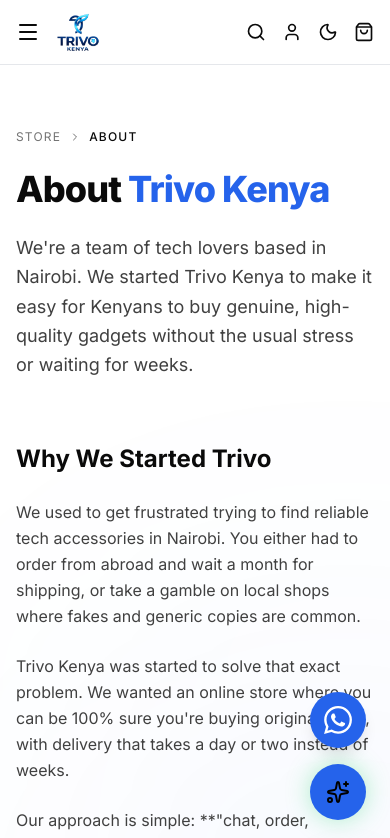
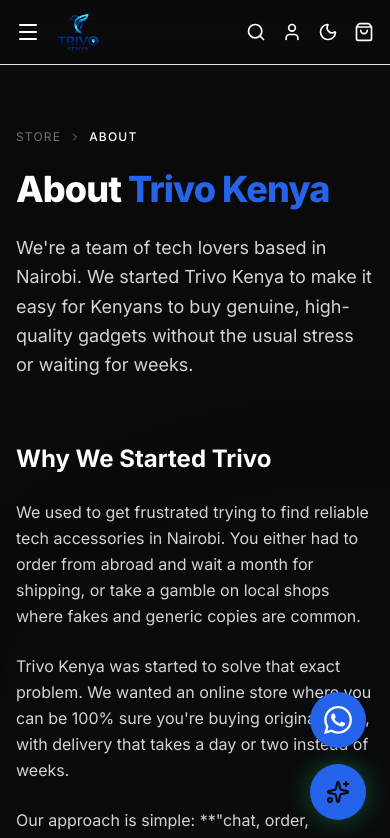
Before and after one commit to trivokenya-ctrl/trivo-gadgets, a Next.js app: page /about in a window 390 px wide. Shown: the top 838 px of the page. Built offline with nearby package versions, Linux system fonts and the light colour scheme.

Commit message:
feat: implement responsive Navbar with theme switching, global ThemeContext, and custom not-found page

```diff
--- /dev/null
+++ b/src/app/not-found.tsx
@@ -0,0 +1,38 @@
+import Link from "next/link";
+
+export default function NotFound() {
+  return (
+    <div className="relative min-h-screen flex items-center justify-center bg-background px-4 overflow-hidden">
+      <div className="absolute inset-0 bg-gradient-to-br from-accent/5 via-transparent to-highlight/5 pointer-events-none" />
+      <div className="absolute top-1/3 left-1/3 w-[500px] h-[500px] bg-accent/10 rounded-full blur-[120px] pointer-events-none" />
+      <div className="absolute bottom-1/3 right-1/3 w-[400px] h-[400px] bg-highlight/10 rounded-full blur-[100px] pointer-events-none" />
+
+      <div className="relative text-center max-w-md">
+        <div className="text-8xl md:text-9xl font-extrabold text-accent/20 mb-4 select-none">
+          404
+        </div>
+        <h1 className="text-2xl md:text-3xl font-bold text-foreground mb-3">
+          Page not found
+        </h1>
+        <p className="text-muted text-sm mb-8 leading-relaxed">
+          The page you&apos;re looking for doesn&apos;t exist or has been moved.
+          Let&apos;s get you back on track.
+        </p>
+        <div className="flex flex-col sm:flex-row items-center justify-center gap-4">
+          <Link
+            href="/"
+            className="inline-flex items-center gap-2 rounded-full bg-accent text-black px-8 py-3.5 text-sm font-bold transition-all hover:scale-105 active:scale-95"
+          >
+            Back to Store
+          </Link>
+          <Link
+            href="/#products"
+            className="inline-flex items-center gap-2 rounded-full border border-default text-foreground px-8 py-3.5 text-sm font-medium transition-all hover:bg-surface hover:border-accent/30 active:scale-95"
+          >
+            Browse Products
+          </Link>
+        </div>
+      </div>
+    </div>
+  );
+}
--- a/src/components/layout/Navbar.tsx
+++ b/src/components/layout/Navbar.tsx
@@ -7,7 +7,7 @@
 import { useState, useRef, useEffect } from "react";
 
 export default function Navbar() {
-  const { theme, toggleTheme } = useTheme();
+  const { theme, toggleTheme, mounted } = useTheme();
   const [mobileMenuOpen, setMobileMenuOpen] = useState(false);
   const [searchOpen, setSearchOpen] = useState(false);
   const [searchQuery, setSearchQuery] = useState("");
@@ -40,11 +40,15 @@
             {mobileMenuOpen ? <X className="h-6 w-6" /> : <Menu className="h-6 w-6" />}
           </button>
           <Link href="/" className="flex items-center transition-opacity hover:opacity-90">
-            <img
-              src={theme === "dark" ? "/logo-transparent.svg" : "/logo-light.svg"}
-              alt="Trivo Kenya Logo"
-              className="h-10 w-auto"
-            />
+            {mounted ? (
+              <img
+                src={theme === "dark" ? "/logo-transparent.svg" : "/logo-light.svg"}
+                alt="Trivo Kenya Logo"
+                className="h-10 w-auto"
+              />
+            ) : (
+              <div className="h-10 w-28 opacity-0" />
+            )}
           </Link>
         </div>
 
@@ -108,10 +112,10 @@
           </Link>
           <button
             onClick={toggleTheme}
-            className="hover:text-accent transition-colors"
+            className="hover:text-accent transition-colors w-5 h-5 flex items-center justify-center"
             aria-label={`Switch to ${theme === "dark" ? "light" : "dark"} mode`}
           >
-            {theme === "dark" ? <Sun className="h-5 w-5" /> : <Moon className="h-5 w-5" />}
+            {mounted ? (theme === "dark" ? <Sun className="h-5 w-5" /> : <Moon className="h-5 w-5" />) : <div className="w-5 h-5 opacity-0" />}
           </button>
           <CartButton />
         </div>
--- a/src/context/ThemeContext.tsx
+++ b/src/context/ThemeContext.tsx
@@ -7,6 +7,7 @@
 interface ThemeContextType {
   theme: Theme;
   toggleTheme: () => void;
+  mounted: boolean;
 }
 
 const ThemeContext = createContext<ThemeContextType | undefined>(undefined);
@@ -16,27 +17,22 @@
   const [mounted, setMounted] = useState(false);
 
   useEffect(() => {
+    const stored = (localStorage.getItem("trivo_theme") as Theme | null) || "light";
+    setTheme(stored);
     setMounted(true);
-    const stored = localStorage.getItem("trivo_theme") as Theme | null;
-    if (stored === "light" || stored === "dark") {
-      setTheme(stored);
-    }
   }, []);
 
-  useEffect(() => {
-    if (!mounted) return;
+  const toggleTheme = () => {
+    const nextTheme = theme === "dark" ? "light" : "dark";
+    setTheme(nextTheme);
     const root = document.documentElement;
     root.classList.remove("light", "dark");
-    root.classList.add(theme);
-    localStorage.setItem("trivo_theme", theme);
-  }, [theme, mounted]);
-
-  const toggleTheme = () => {
-    setTheme((prev) => (prev === "dark" ? "light" : "dark"));
+    root.classList.add(nextTheme);
+    localStorage.setItem("trivo_theme", nextTheme);
   };
 
   return (
-    <ThemeContext.Provider value={{ theme, toggleTheme }}>
+    <ThemeContext.Provider value={{ theme, toggleTheme, mounted }}>
       {children}
     </ThemeContext.Provider>
   );
```
